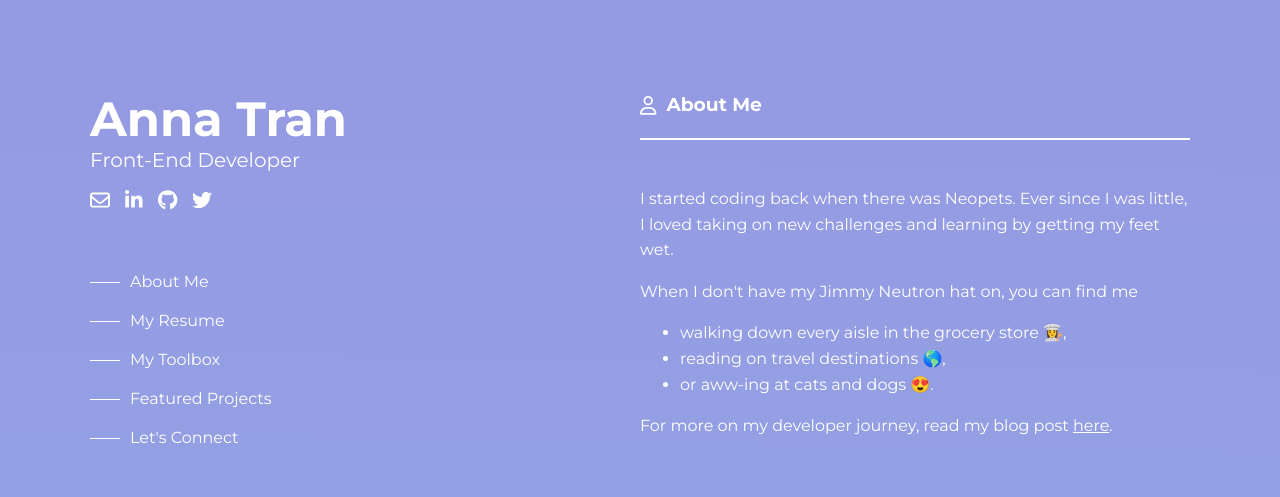
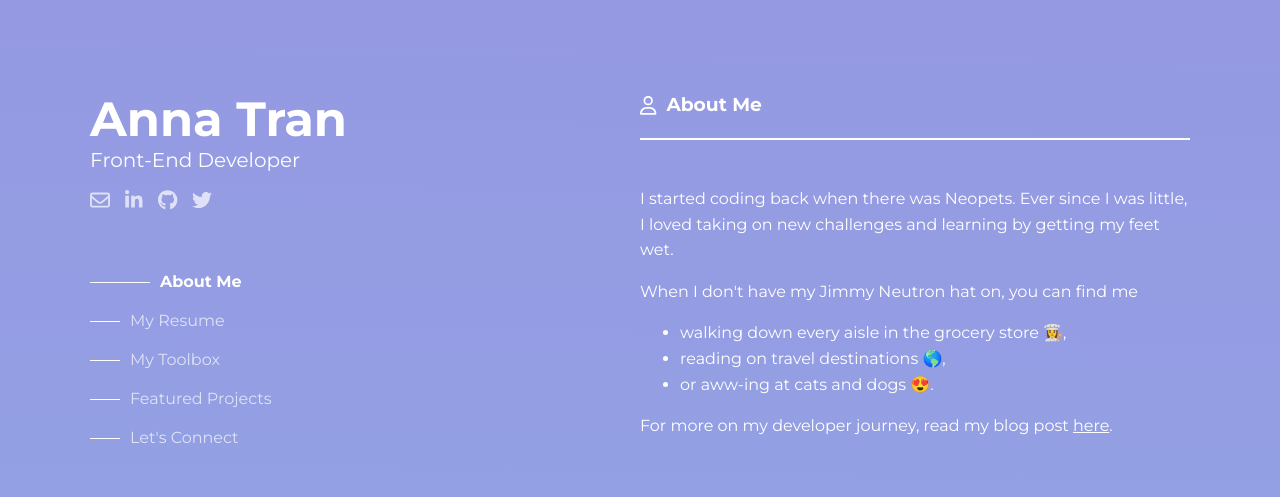
Before and after one commit to annattran/portfolio-2024, a React (Create React App) app: page / in a window 1280 px wide. Shown: the top 497 px of the page. Built offline with nearby package versions, Linux system fonts and the light colour scheme.

Commit message:
add scroll to section function

```diff
--- a/src/About.js
+++ b/src/About.js
@@ -3,7 +3,7 @@ import { faUser } from '@fortawesome/free-regular-svg-icons'
 
 const About = () => {
     return(
-        <section className="about">
+        <section id="about" className="about">
             <h3 className="section-title">
                 <FontAwesomeIcon icon={faUser} />
                 About Me
--- a/src/App.css
+++ b/src/App.css
@@ -35,11 +35,24 @@ h4 {
 }
 
 a {
-    color: white;
     transition: all ease-out .15s;
 }
 
-a:hover {
+aside .socials a,
+aside .navigation a {
+    color: rgba(255, 255, 255, .7);
+}
+
+aside .socials a:hover,
+aside .navigation a:hover,
+aside .navigation li.active a,
+aside footer a,
+section a {
+    color: white;
+}
+
+aside footer a:hover,
+section a:hover {
     color: rgba(255, 255, 255, .2);
 }
 
@@ -78,6 +91,7 @@ aside .navigation li {
     margin: 20px 0;
     position: relative;
     padding-left: 40px;
+    transition: all ease-out .15s;
 }
 
 aside .navigation li::before {
@@ -88,6 +102,22 @@ aside .navigation li::before {
     background: white;
     top: 50%;
     left: 0;
+    transition: all ease-out .15s;
+}
+
+aside .navigation li.active,
+aside .navigation li:hover {
+    padding-left: 70px;
+    font-weight: bold;
+}
+
+aside .navigation li.active::before,
+aside .navigation li:hover::before {
+    width: 60px;
+}
+
+aside .navigation a {
+    text-decoration: none;
 }
 
 aside footer {
--- a/src/Contact.js
+++ b/src/Contact.js
@@ -3,7 +3,7 @@ import { faEnvelope } from '@fortawesome/free-regular-svg-icons'
 
 const Contact = () => {
     return (
-        <section className="contact">
+        <section id="contact" className="contact">
             <h3 className="section-title">
                 <FontAwesomeIcon icon={faEnvelope} />
                 Let's Connect
--- a/src/Portfolio.js
+++ b/src/Portfolio.js
@@ -8,7 +8,7 @@ import weddingGuestbook from './assets/weddingGuestbook.png';
 
 const Portfolio = () => {
     return (
-        <section className="portfolio">
+        <section id="portfolio" className="portfolio">
             <h3 className="section-title">
                 <FontAwesomeIcon icon={faCode} />
                 Featured Projects
--- a/src/Resume.js
+++ b/src/Resume.js
@@ -3,7 +3,7 @@ import { faBriefcase, faArrowUpRightFromSquare } from '@fortawesome/free-solid-s
 
 const Resume = () => {
     return (
-        <section className="resume">
+        <section id="resume" className="resume">
             <h3 className="section-title">
                 <FontAwesomeIcon icon={faBriefcase} />
                 My Resume
--- a/src/Sidebar.js
+++ b/src/Sidebar.js
@@ -3,6 +3,17 @@ import { faLinkedinIn, faGithub, faTwitter } from '@fortawesome/free-brands-svg-
 import { faEnvelope } from '@fortawesome/free-regular-svg-icons';
 
 const Sidebar = () => {
+    const scrollToSection = (e) => {
+        e.preventDefault();
+        let sectionName = e.target.href.split("#")[1];
+        let section = document.getElementById(sectionName);
+        section.scrollIntoView({ behavior: "smooth" })
+
+        let activeElement = document.querySelector('li.active');
+        activeElement.classList.remove('active');
+
+        e.target.parentElement.classList.add('active')
+    }
     return (
         <aside>
             <div>
@@ -31,11 +42,11 @@ const Sidebar = () => {
                     </label>
                 </ul>
                 <ul className="navigation">
-                    <li>About Me</li>
-                    <li>My Resume</li>
-                    <li>My Toolbox</li>
-                    <li>Featured Projects</li>
-                    <li>Let's Connect</li>
+                    <li className="active" onClick={scrollToSection}><a href="#about">About Me</a></li>
+                    <li><a href="#resume" onClick={scrollToSection}>My Resume</a></li>
+                    <li><a href="#skills" onClick={scrollToSection}>My Toolbox</a></li>
+                    <li><a href="#portfolio" onClick={scrollToSection}>Featured Projects</a></li>
+                    <li><a href="#contact" onClick={scrollToSection}>Let's Connect</a></li>
                 </ul>
             </div>
             <footer>
--- a/src/Skills.js
+++ b/src/Skills.js
@@ -4,7 +4,7 @@ import { faHtml5, faCss3Alt, faSass, faJs, faReact, faPhp, faWordpress, faGithub
 
 const Skills = () => {
     return (
-        <section className="skills">
+        <section id="skills" className="skills">
             <h3 className="section-title">
                 <FontAwesomeIcon icon={faCubesStacked} />
                 My Toolbox
```
